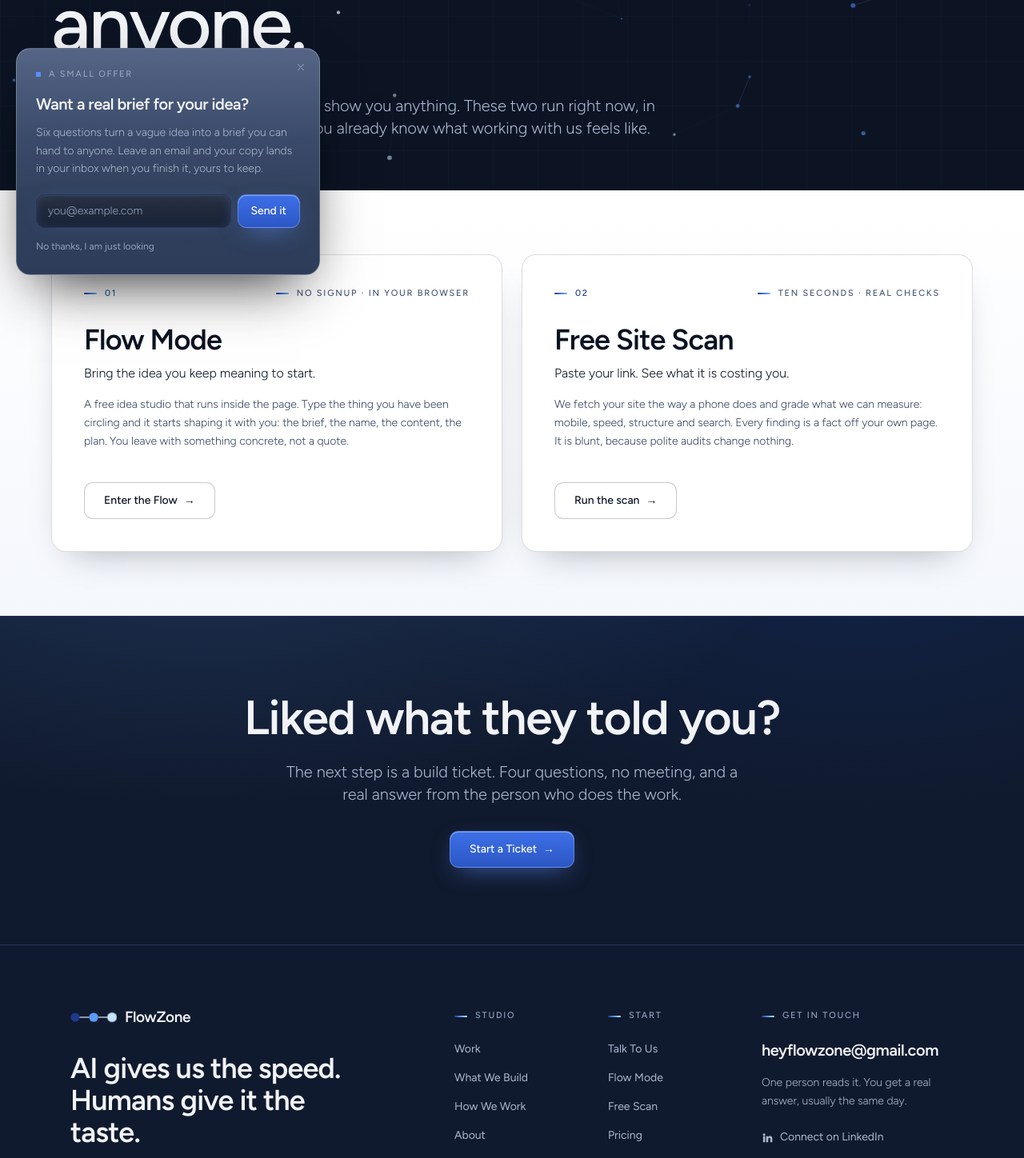
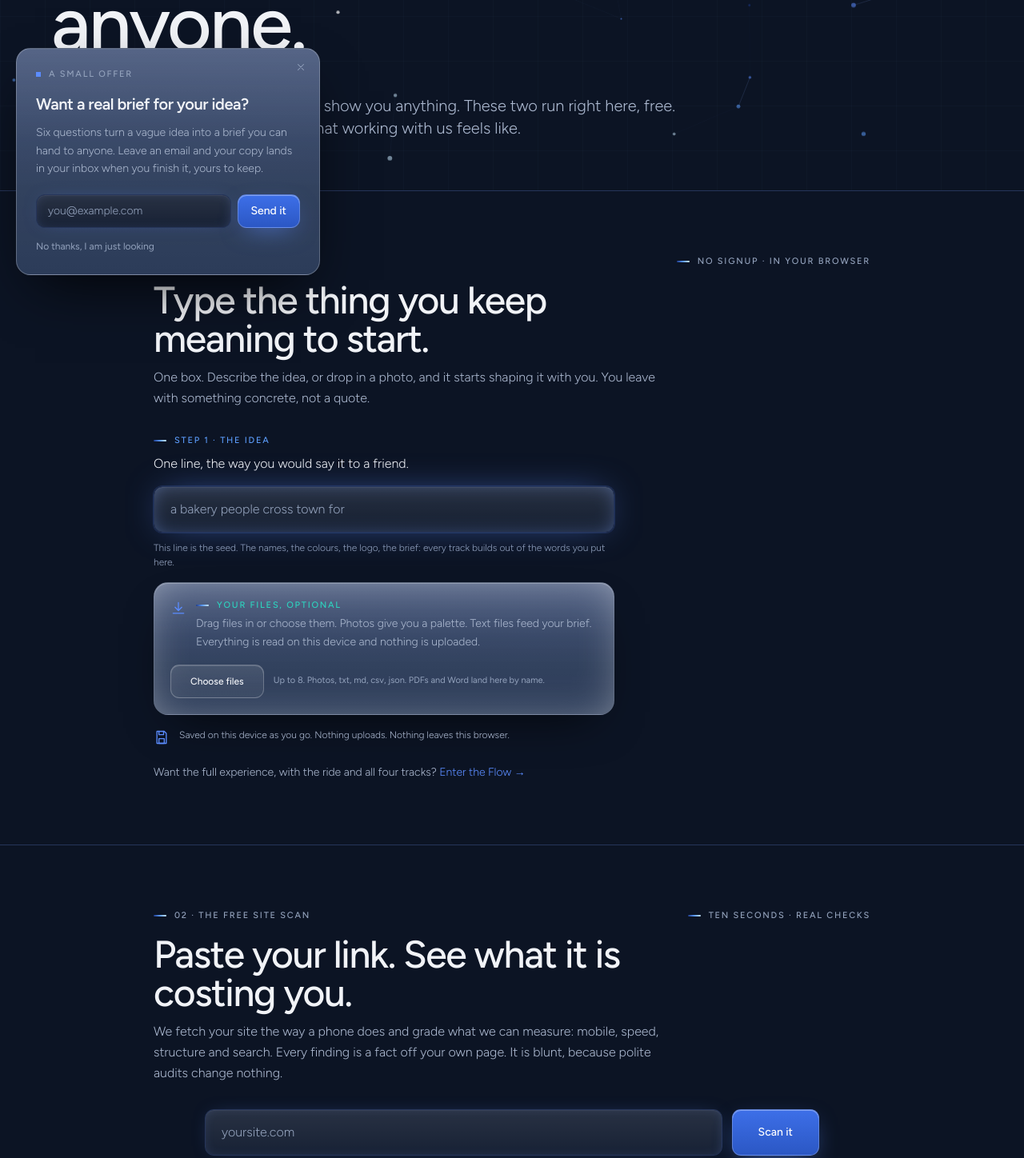
Before and after one commit to dennymypenny/flowzone-ai, a Next.js app: page /try in a window 1280 px wide. Shown: the part 436-1884 px from the top of the page at 80% size. Built offline with nearby package versions, Linux system fonts and the light colour scheme.

Commit message:
One playground page: the Idea Lens and the scan live on /try, four build cards on home, /scan redirects

```diff
--- a/next.config.js
+++ b/next.config.js
@@ -6,6 +6,8 @@ const nextConfig = {
       // Removed 2026-07-28; send the indexed URLs to the process page instead of 404ing.
       { source: "/case-studies", destination: "/how-we-work", permanent: true },
       { source: "/case-studies/:slug", destination: "/how-we-work", permanent: true },
+      // The scan moved onto the Try It page 2026-08-20. One playground, one page.
+      { source: "/scan", destination: "/try#scan", permanent: true },
       // The admin page was a mock full of invented leads. Real leads arrive by
       // email, so the route is gone rather than sitting on a live domain whose
       // whole position is that we do not invent things.
--- a/src/app/page.tsx
+++ b/src/app/page.tsx
@@ -102,6 +102,89 @@ export default function Home() {
 
         </div>
       </section>
+
+      {/* The four builds, front and center. Click one, land in the ticket
+          with it preselected. Colors are the on-white pairs. */}
+      <section data-flow className="band-light px-6 py-16 md:py-20">
+        <div className="max-w-6xl mx-auto">
+          <div className="grid md:grid-cols-12 gap-6 mb-10">
+            <div className="md:col-span-7">
+              <p className="label mb-4">Pick your build</p>
+              <h2 className="display text-4xl md:text-5xl">
+                Four builds.
+                <br />
+                One ticket.
+              </h2>
+            </div>
+            <p className="md:col-span-5 text-ink-soft font-light leading-relaxed self-end max-w-reading">
+              Pick the one that sounds like your problem and open a ticket. Four
+              questions, no meeting. Not sure which? The ticket has a lane for that
+              too.
+            </p>
+          </div>
+          <div className="grid sm:grid-cols-2 lg:grid-cols-4 gap-4">
+            {[
+              {
+                k: "identity",
+                c: "#2B57C4",
+                n: "01",
+                name: "The Identity Build",
+                one: "Everything people recognize you by.",
+                from: "From $600",
+              },
+              {
+                k: "site",
+                c: "#155E9C",
+                n: "02",
+                name: "The Site Build",
+                one: "A site that explains you and asks for the sale.",
+                from: "From $600",
+              },
+              {
+                k: "storefront",
+                c: "#A03D14",
+                n: "03",
+                name: "The Storefront Build",
+                one: "A real shop. Cart, checkout, money in your account.",
+                from: "From $2,497",
+              },
+              {
+                k: "engine",
+                c: "#0F6B4F",
+                n: "04",
+                name: "The Engine Build",
+                one: "The machinery, so it runs without you.",
+                from: "From $600",
+              },
+            ].map((b) => (
+              <Link
+                key={b.k}
+                href={`/intake?build=${b.k}`}
+                className="panel p-6 flex flex-col group border-t-2 hover:border-accent transition-colors"
+                style={{ borderTopColor: b.c }}
+              >
+                <p
+                  className="text-[11px] font-medium uppercase tracking-label mb-4"
+                  style={{ color: b.c }}
+                >
+                  {b.n}
+                </p>
+                <h3 className="font-display text-xl leading-snug mb-2">{b.name}</h3>
+                <p className="text-sm text-ink-soft font-light leading-relaxed mb-6">
+                  {b.one}
+                </p>
+                <div className="mt-auto flex items-center justify-between">
+                  <span className="text-sm text-ink-soft">{b.from}</span>
+                  <span className="text-sm text-accent">
+                    Start <span className="arrow">→</span>
+                  </span>
+                </div>
+              </Link>
+            ))}
+          </div>
+        </div>
+      </section>
+
 
 
 
--- a/src/app/scan/page.tsx
+++ /dev/null
@@ -1,95 +0,0 @@
-import type { Metadata } from "next";
-import NodeWeb from "@/app/components/NodeWeb";
-import ScanTool from "@/app/components/ScanTool";
-import { SITE } from "@/lib/site";
-
-/**
- * /scan, second life.
- *
- * This route used to sell the automation era's $97 AI Scan and sat noindexed
- * so it could die quietly. Now it is the studio's working lead magnet: paste
- * a link, the server actually fetches and grades the page, and the full
- * teardown costs an email address. Because it is a real tool again it goes
- * back into the index, the sitemap and the nav.
- */
-
-export const metadata: Metadata = {
-  title: "Free Site Scan",
-  description:
-    "Paste your link. We fetch your site the way a phone does and grade it on mobile, speed, structure and search, with every finding named. Free, about ten seconds.",
-  alternates: { canonical: "/scan" },
-  // Set in full because metadata merging is shallow. A page that declares
-  // openGraph replaces the layout block outright, so anything omitted is gone.
-  openGraph: {
-    title: "Free Site Scan | FlowZone",
-    description:
-      "Paste your link. We fetch your site the way a phone does and grade it on mobile, speed, structure and search, with every finding named. Free, about ten seconds.",
-    url: `${SITE.url}/scan`,
-    siteName: "FlowZone",
-    type: "website",
-    locale: "en_US",
-  },
-};
-
-const graded = [
-  {
-    name: "Design and mobile",
-    desc: "Whether phones get a phone-sized page, whether anything on the page actually asks for the sale and whether the type reads as designed or defaulted.",
-  },
-  {
-    name: "Speed and technical",
-    desc: "HTTPS, how long the server keeps people staring at a white screen, how much page they download before the first image and how the images behave while they load.",
-  },
-  {
-    name: "Content and search",
-    desc: "The title and description Google shows, whether the page has one headline or none, alt text, the social preview a shared link gets and how decisive the navigation is.",
-  },
-];
-
-export default function ScanPage() {
-  return (
-    <>
-      <section className="relative overflow-hidden px-6 pt-20 pb-16">
-        <NodeWeb className="opacity-90" />
-        <div className="absolute inset-0 gridlight pointer-events-none" />
-        <div className="relative max-w-6xl mx-auto">
-          <div className="flex items-center justify-between border-b border-rule pb-4 mb-12">
-            <p className="label">Free Site Scan</p>
-            <p className="label hidden sm:block">Real checks · about ten seconds</p>
-          </div>
-          <h1 className="display text-5xl md:text-7xl max-w-4xl mb-6">
-            Paste your link.
-            <br />
-            See what it is costing you.
-          </h1>
-          <p className="lede max-w-2xl mb-12">
-            We fetch your site the way a phone does and grade what we can measure: mobile,
-            speed, structure and search. Every finding is a fact off your own page, not a
-            sales script. It will be blunt with you, because polite audits change nothing.
-          </p>
-          <ScanTool />
-        </div>
-      </section>
-
-      <section className="band-light px-6 py-16">
-        <div className="max-w-6xl mx-auto">
-          <p className="label mb-10">What gets graded</p>
-          <div className="grid md:grid-cols-3 gap-6">
-            {graded.map((g) => (
-              <div key={g.name} className="panel p-7">
-                <h2 className="text-lg font-display text-ink mb-3">{g.name}</h2>
-                <p className="text-sm text-ink-soft leading-relaxed">{g.desc}</p>
-              </div>
-            ))}
-          </div>
-          <p className="text-sm text-ink-mute mt-10 max-w-2xl">
-            The scan reads your live page once, as a visitor. It does not log in, does not
-            crawl your whole site and does not store the page. What it can measure, it
-            grades hard. What needs human eyes, like whether the brand has taste, is what
-            we do on the other side of the report.
-          </p>
-        </div>
-      </section>
-    </>
-  );
-}
--- a/src/app/sitemap.ts
+++ b/src/app/sitemap.ts
@@ -21,14 +21,13 @@ type Route = {
 };
 
 const ROUTES: Route[] = [
-  { path: "", priority: 1.0, changeFrequency: "monthly", lastModified: "2026-08-17" },
+  { path: "", priority: 1.0, changeFrequency: "monthly", lastModified: "2026-08-20" },
   { path: "/start", priority: 0.9, changeFrequency: "monthly", lastModified: "2026-08-17" },
   { path: "/work", priority: 0.9, changeFrequency: "monthly", lastModified: "2026-08-20" },
   { path: "/services", priority: 0.9, changeFrequency: "monthly", lastModified: "2026-08-17" },
   { path: "/pricing", priority: 0.9, changeFrequency: "monthly", lastModified: "2026-08-17" },
   { path: "/book", priority: 0.85, changeFrequency: "monthly", lastModified: "2026-08-17" },
   { path: "/how-we-work", priority: 0.8, changeFrequency: "monthly", lastModified: "2026-08-17" },
-  { path: "/scan", priority: 0.8, changeFrequency: "monthly", lastModified: "2026-08-18" },
   { path: "/try", priority: 0.8, changeFrequency: "monthly", lastModified: "2026-08-20" },
   { path: "/about", priority: 0.7, changeFrequency: "monthly", lastModified: "2026-08-17" },
   { path: "/intake", priority: 0.4, changeFrequency: "yearly", lastModified: "2026-08-17" },
--- a/src/app/try/page.tsx
+++ b/src/app/try/page.tsx
@@ -2,49 +2,26 @@ import Link from "next/link";
 import type { Metadata } from "next";
 import { SITE } from "@/lib/site";
 import NodeWeb from "@/app/components/NodeWeb";
+import IdeaLens from "@/app/components/IdeaLens";
+import ScanTool from "@/app/components/ScanTool";
 
 export const metadata: Metadata = {
   title: "Try It",
   description:
-    "Two things you can run right now, free, no call and no email required to start. Flow Mode and the Free Site Scan.",
+    "Two tools that run right now, free, on this page. A simple idea playground and the Free Site Scan.",
   alternates: { canonical: "/try" },
   // Set in full because metadata merging is shallow. A page that declares
   // openGraph replaces the layout block outright, so anything omitted is gone.
   openGraph: {
     title: "Try It | FlowZone",
     description:
-      "Two things you can run right now, free. Flow Mode and the Free Site Scan.",
+      "Two tools that run right now, free, on this page. A simple idea playground and the Free Site Scan.",
     url: `${SITE.url}/try`,
     siteName: "FlowZone",
     type: "website",
     locale: "en_US",
   },
 };
-
-// The two hooks, one card each. If a third free tool ships, it gets a card
-// here instead of a nav slot.
-const TOOLS = [
-  {
-    num: "01",
-    color: "#155E9C",
-    name: "Flow Mode",
-    href: "/start",
-    line: "Bring the idea you keep meaning to start.",
-    body: "A free idea studio that runs inside the page. Type the thing you have been circling and it starts shaping it with you: the brief, the name, the content, the plan. You leave with something concrete, not a quote.",
-    meta: "No signup · in your browser",
-    cta: "Enter the Flow",
-  },
-  {
-    num: "02",
-    color: "#1E3A8A",
-    name: "Free Site Scan",
-    href: "/scan",
-    line: "Paste your link. See what it is costing you.",
-    body: "We fetch your site the way a phone does and grade what we can measure: mobile, speed, structure and search. Every finding is a fact off your own page. It is blunt, because polite audits change nothing.",
-    meta: "Ten seconds · real checks",
-    cta: "Run the scan",
-  },
-];
 
 export default function TryIt() {
   return (
@@ -65,42 +42,58 @@ export default function TryIt() {
           </h1>
           <p className="lede max-w-reading mt-10">
             Most studios ask for a call before they show you anything. These two run
-            right now, in this browser, free. If they are useful, you already know
-            what working with us feels like.
+            right here, free. If they are useful, you already know what working with
+            us feels like.
           </p>
         </div>
       </section>
 
-      {/* The tools */}
-      <section data-flow className="band-light px-6 py-20">
-        <div className="max-w-6xl mx-auto grid md:grid-cols-2 gap-6">
-          {TOOLS.map((t) => (
-            <Link
-              key={t.name}
-              href={t.href}
-              className="panel p-8 md:p-10 flex flex-col group hover:border-accent transition-colors"
-            >
-              <div className="flex items-center justify-between mb-8">
-                <p className="label" style={{ color: t.color }}>
-                  {t.num}
-                </p>
-                <p className="label">{t.meta}</p>
-              </div>
-              <h2 className="font-display text-4xl leading-none mb-3">{t.name}</h2>
-              <p className="text-ink font-light mb-4">{t.line}</p>
-              <p className="text-sm text-ink-soft font-light leading-relaxed max-w-reading mb-10">
-                {t.body}
-              </p>
-              <span className="btn-ghost mt-auto self-start group-hover:border-accent transition-colors">
-                {t.cta} <span className="arrow">→</span>
-              </span>
+      {/* 01 · The playground: the Idea Lens, nothing else. The full Flow Mode
+          experience stays at /start for whoever wants the ride. */}
+      <section data-flow className="border-t border-rule px-6 py-20">
+        <div className="max-w-4xl mx-auto">
+          <div className="flex flex-wrap items-baseline justify-between gap-x-8 gap-y-2 mb-4">
+            <p className="label">01 · The playground</p>
+            <p className="label">No signup · in your browser</p>
+          </div>
+          <h2 className="display text-4xl md:text-5xl mb-3 max-w-2xl">
+            Type the thing you keep meaning to start.
+          </h2>
+          <p className="text-ink-soft font-light leading-relaxed max-w-reading mb-8">
+            One box. Describe the idea, or drop in a photo, and it starts shaping it
+            with you. You leave with something concrete, not a quote.
+          </p>
+          <IdeaLens />
+          <p className="text-sm text-ink-soft font-light mt-6">
+            Want the full experience, with the ride and all four tracks?{" "}
+            <Link href="/start" className="text-accent hover:underline">
+              Enter the Flow →
             </Link>
-          ))}
+          </p>
         </div>
       </section>
 
-      {/* The next step, named once */}
-      <section data-flow className="bg-paper-deep glow border-t border-rule px-6 py-24">
+      {/* 02 · The scan, live on this page. /scan redirects here. */}
+      <section id="scan" data-flow className="border-t border-rule px-6 py-20 scroll-mt-24">
+        <div className="max-w-4xl mx-auto">
+          <div className="flex flex-wrap items-baseline justify-between gap-x-8 gap-y-2 mb-4">
+            <p className="label">02 · The Free Site Scan</p>
+            <p className="label">Ten seconds · real checks</p>
+          </div>
+          <h2 className="display text-4xl md:text-5xl mb-3 max-w-2xl">
+            Paste your link. See what it is costing you.
+          </h2>
+          <p className="text-ink-soft font-light leading-relaxed max-w-reading mb-8">
+            We fetch your site the way a phone does and grade what we can measure:
+            mobile, speed, structure and search. Every finding is a fact off your own
+            page. It is blunt, because polite audits change nothing.
+          </p>
+          <ScanTool />
+        </div>
+      </section>
+
+      {/* The next step, named once, on white */}
+      <section data-flow className="band-light px-6 py-24">
         <div className="max-w-4xl mx-auto text-center">
           <h2 className="font-display text-4xl md:text-6xl leading-[0.95] mb-6">
             Liked what they told you?
--- a/src/components/Footer.tsx
+++ b/src/components/Footer.tsx
@@ -32,7 +32,7 @@ export default function Footer() {
             <ul className="space-y-3">
               <li><Link href="/book" className="text-sm text-ink-soft hover:text-ink transition-colors">Talk To Us</Link></li>
               <li><Link href="/start" className="text-sm text-ink-soft hover:text-ink transition-colors">Flow Mode</Link></li>
-              <li><Link href="/scan" className="text-sm text-ink-soft hover:text-ink transition-colors">Free Scan</Link></li>
+              <li><Link href="/try#scan" className="text-sm text-ink-soft hover:text-ink transition-colors">Free Scan</Link></li>
               <li><Link href="/pricing" className="text-sm text-ink-soft hover:text-ink transition-colors">Pricing</Link></li>
               <li><Link href="/intake" className="text-sm text-ink-soft hover:text-ink transition-colors">Start a Ticket</Link></li>
               <li><Link href="/ai-news" className="text-sm text-ink-soft hover:text-ink transition-colors">AI News</Link></li>
```
